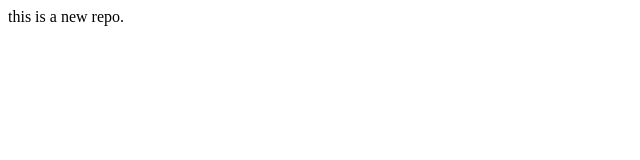
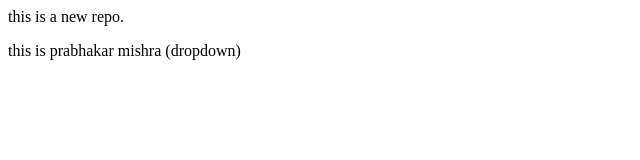
Before and after one commit to prabhu123mishra/localrepo, a plain HTML site: page index.html in a window 1280 px wide. Shown: the whole page, without its empty margins (0-640 px from the left). Drawn offline with Linux system fonts and the light colour scheme.

```diff
--- a/index.html
+++ b/index.html
@@ -1 +1,2 @@
 <p>this is a new repo.</p>
+<p>this is prabhakar mishra (dropdown)</p>
```
